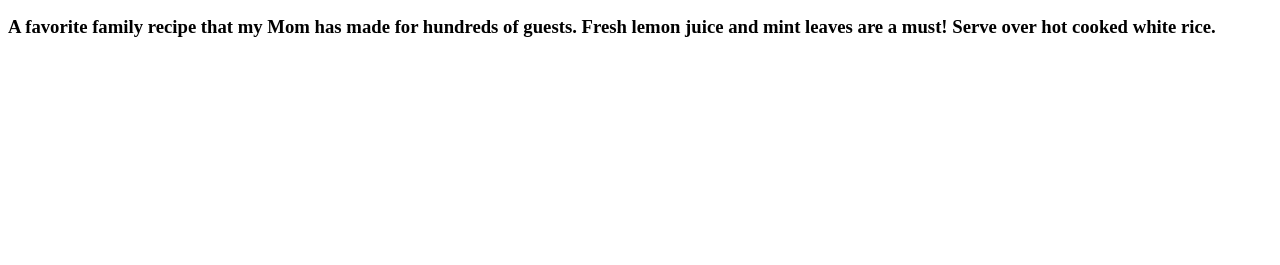
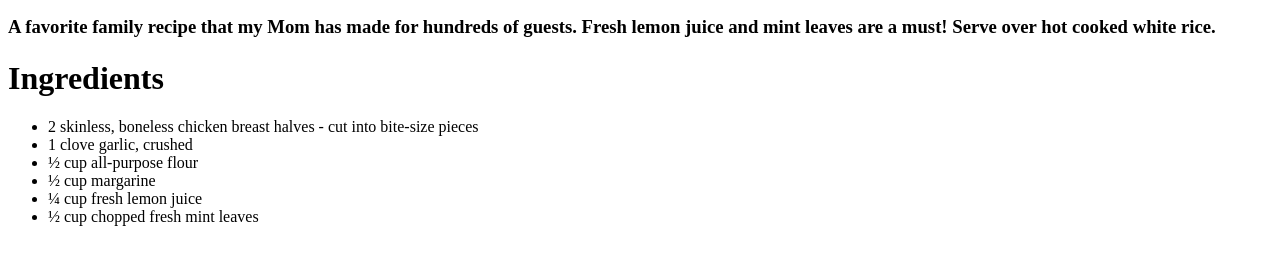
Before and after one commit to lethalcloud/odin-recipes, a plain HTML site: page recipes/mint-chicken.html in a window 1280 px wide. Shown: the part 369-634 px from the top of the page. Drawn offline with Linux system fonts and the light colour scheme.

Commit message:
Ingredients list made

```diff
--- a/recipes/mint-chicken.html
+++ b/recipes/mint-chicken.html
@@ -4,4 +4,23 @@
 <body>
 <h3>A favorite family recipe that my Mom has made for hundreds of guests. Fresh lemon juice and mint leaves are a must! Serve over hot cooked white rice.</h3>
 
+
+
+
+<h1>Ingredients</h1>
+
+<ul>
+    <li>2 skinless, boneless chicken breast halves - cut into bite-size pieces
+    <li>1 clove garlic, crushed
+    <li>½ cup all-purpose flour
+    <li>½ cup margarine
+    <li>¼ cup fresh lemon juice
+    <li>½ cup chopped fresh mint leaves</li>
+</ul>
+
+
+
+
+
+
 </body>
```
